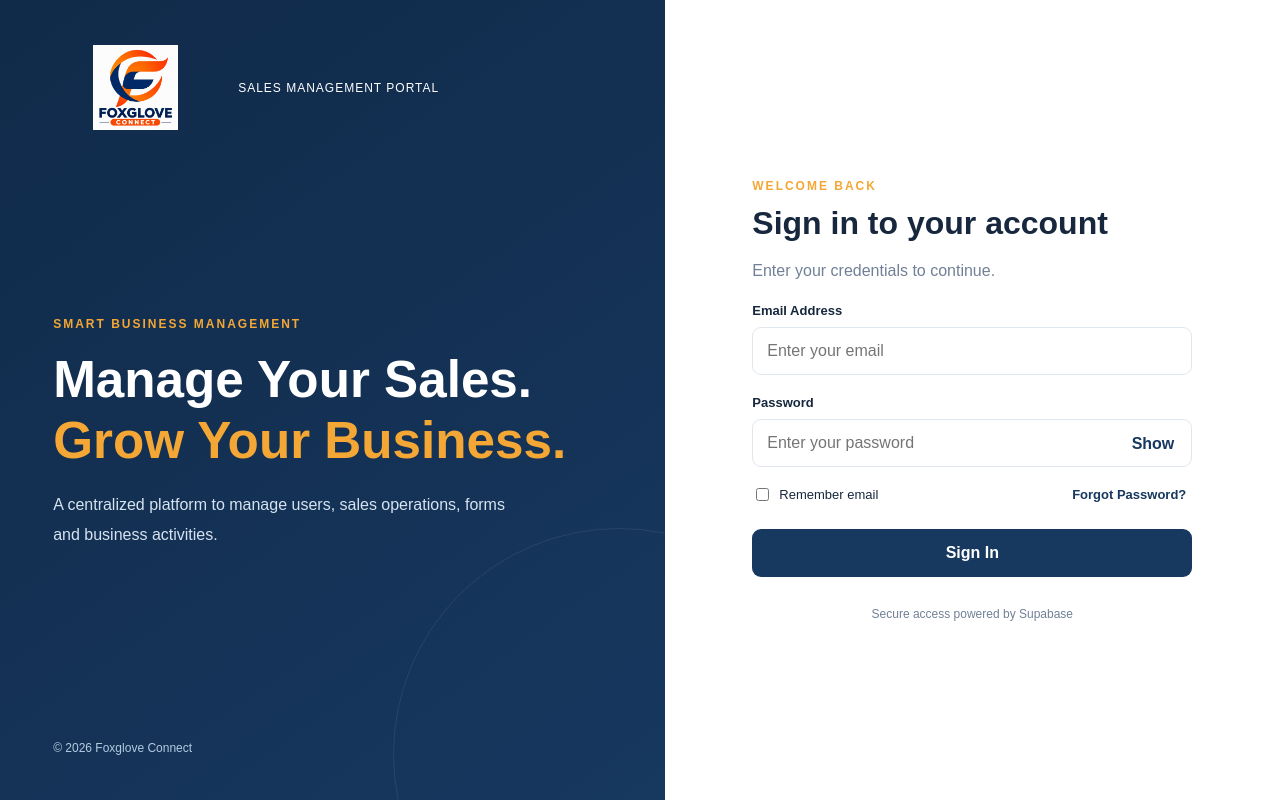
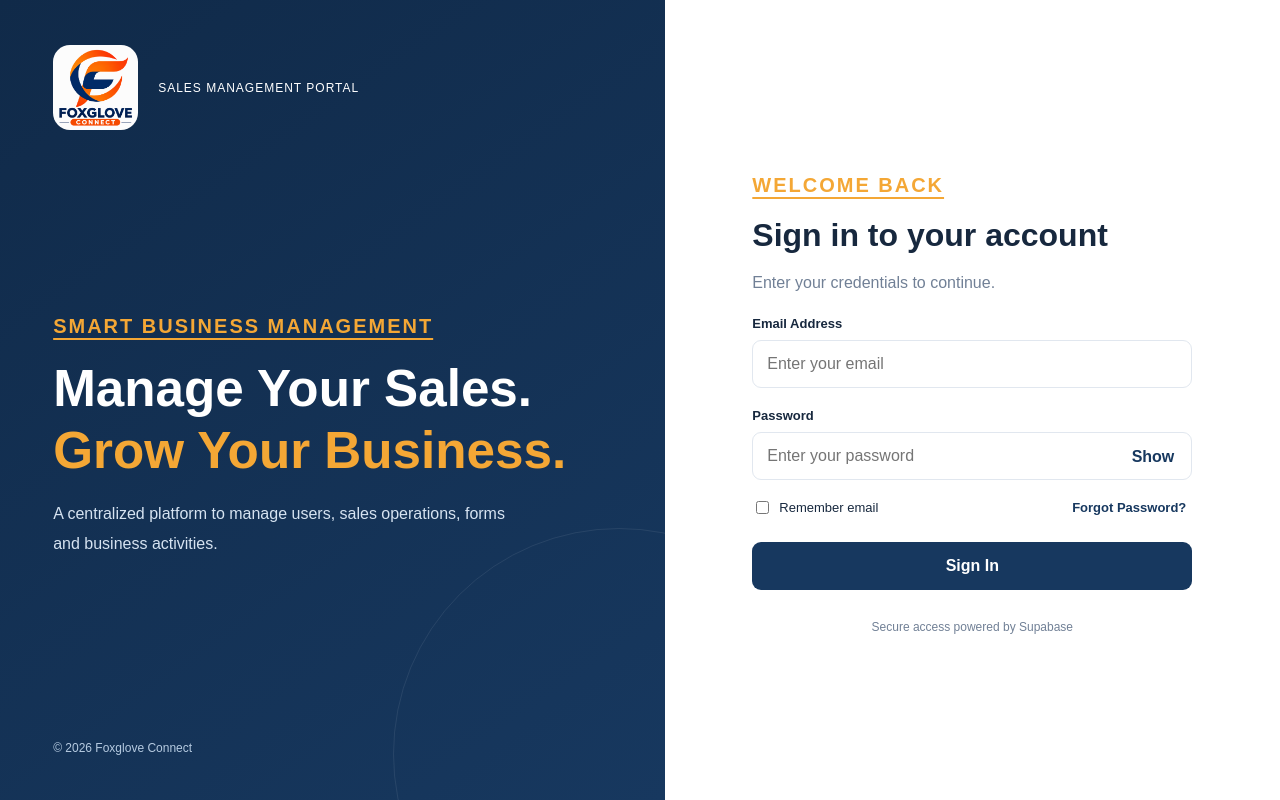
Before and after one commit to foxglovesupport-coder/Foxglove-sales, a plain HTML site: page index.html in a window 1280 px wide. Drawn offline with Linux system fonts and the light colour scheme; a script that the page names is missing.

Commit message:
styles.css

```diff
--- a/styles.css
+++ b/styles.css
@@ -43,9 +43,13 @@ button {
 
 .eyebrow {
   color: var(--orange);
-  font-size: 12px;
+  font-size: 20px;
   font-weight: 700;
   letter-spacing: 2px;
+  text-decoration: underline;
+  text-decoration-color: #f4a735;
+  text-decoration-thickness: 2px;
+  text-underline-offset: 5px;
 }
 
 .login-page {
@@ -86,9 +90,10 @@ button {
 }
 
 .brand-logo {
-  width: 165px;
+  width: 85px;
   max-height: 85px;
   object-fit: contain;
+  border-radius: 20%;
 }
 
 .brand-content {
@@ -301,9 +306,10 @@ input:focus {
 }
 
 .sidebar-brand img {
-  width: 145px;
+  width: 70px;
   max-height: 70px;
   object-fit: contain;
+  border-radius: 20%;
 }
 
 .sidebar-brand p {
```
